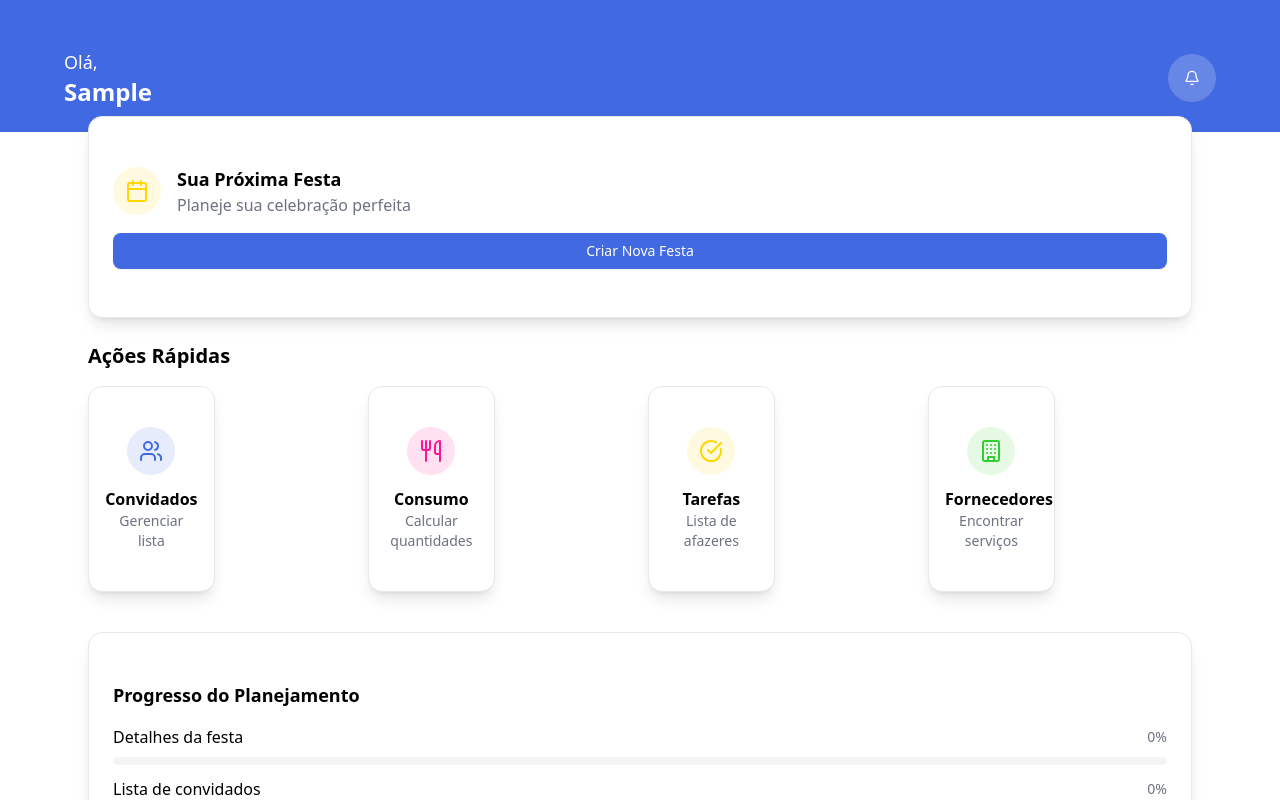
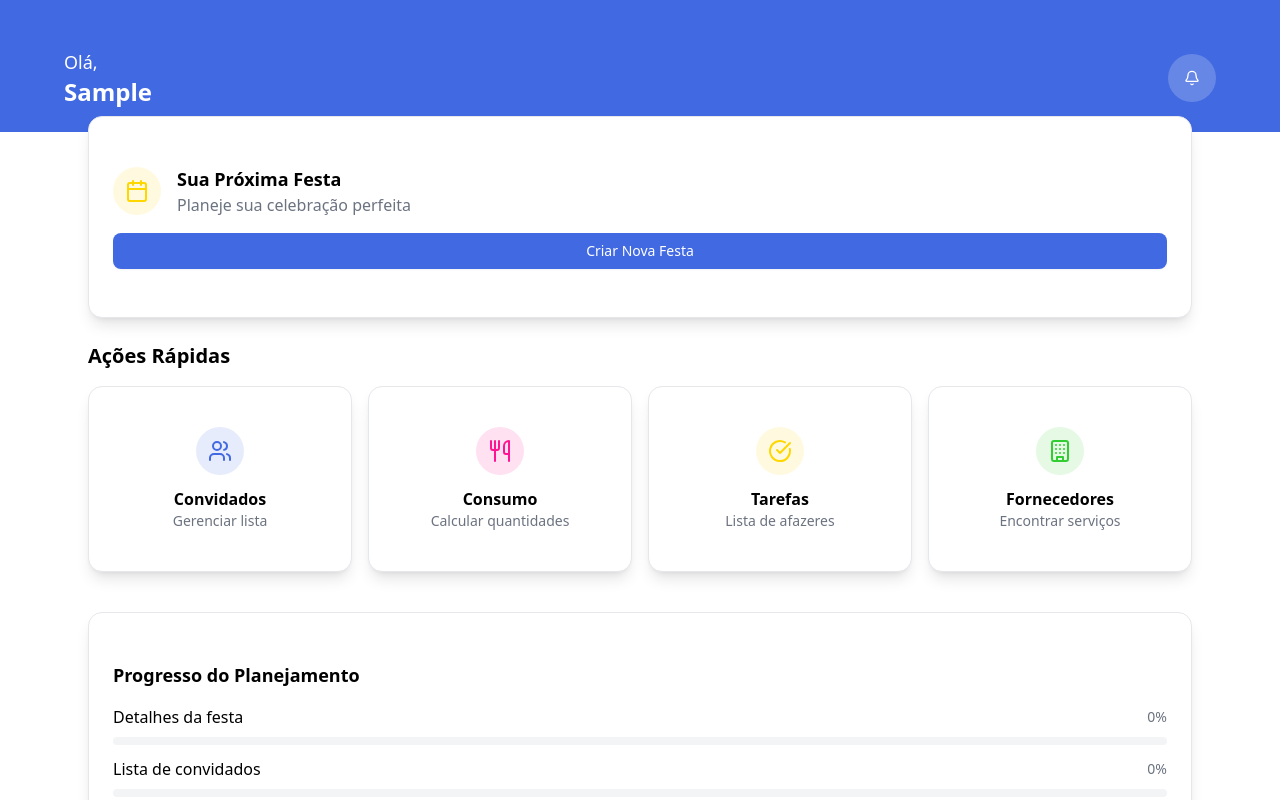
Before and after one commit to RamonCerqueira/aniversariapp-web, a React (Vite) app: page / in a window 1280 px wide. Both pictures are taken after typing "Sample", "name@example.com", "2020-01-15" into the empty fields and a click on the button "Entrar". Shown: the top 800 px of the page. Built offline with nearby package versions, Linux system fonts and the light colour scheme.

Commit message:
Minhas alterações HOme

```diff
--- a/src/components/HomeScreen.jsx
+++ b/src/components/HomeScreen.jsx
@@ -161,12 +161,12 @@ const HomeScreen = ({ onCreateParty, onViewParty }) => {
           initial={{ opacity: 0, y: 50 }}
           animate={{ opacity: 1, y: 0 }}
           transition={{ duration: 0.6, delay: 0.5 }}
-          className="mb-6 mt-6"
+          className="mb-6 mt-6  "
         >
           <h2 className="text-xl font-bold text-foreground mb-4">
             Ações Rápidas
           </h2>
-          <div className="grid grid-cols-2 lg:grid-cols-4 gap-4">
+          <div className="flex-1/2 lg:flex gap-4 items-center justify-center ">
             <QuickActionCard
               icon="users"
               title="Convidados"
```
Also changed, not shown: 1 other file (tests, documents, lock files or other folders).
